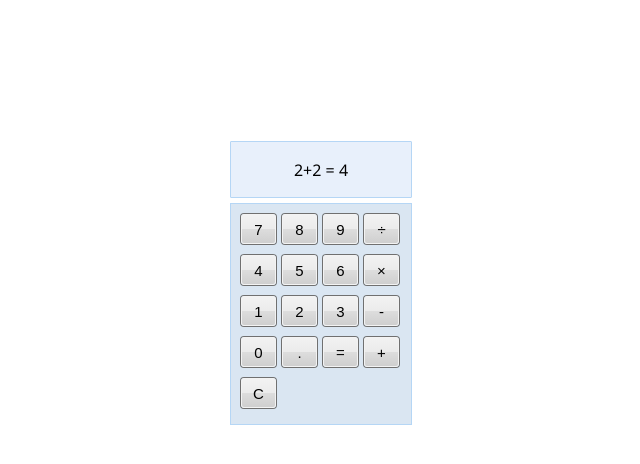
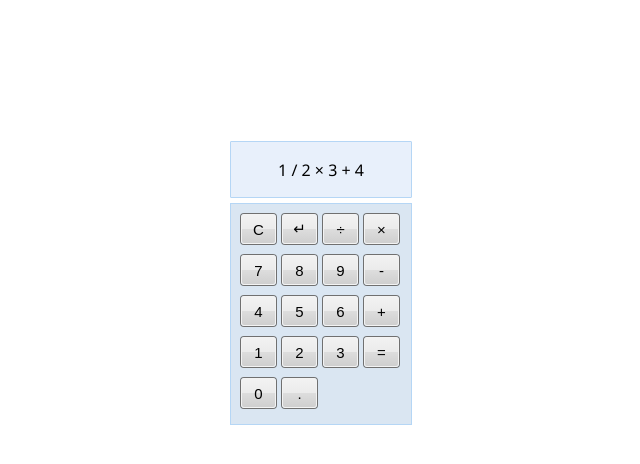
Before and after one commit to DataMoshing/calculator, a plain HTML site: page index.html in a window 1280 px wide. Shown: the whole page, without its empty margins (319-959 px from the left). Drawn offline with Linux system fonts and the light colour scheme.

Commit message:
Added a backspace/ delete button

```diff
--- a/index.html
+++ b/index.html
@@ -11,25 +11,26 @@
     <script src="script.js" defer></script>
 </head>
 <body>
-    <div class="display">2+2 = 4</div>
+    <div class="display">1 / 2 × 3 + 4</div>
     <div class="buttons">
+        <button class="clear" id="clearBtn">C</button>
+        <button class="operator" id="deleteBtn">↵</button>
+        <button class="operator" id="division">÷</button>
+        <button class="operator" id="multiplication">×</button>
         <button class="number" id="7">7</button>
         <button class="number" id="8">8</button>
         <button class="number" id="9">9</button>
-        <button class="operator" id="division">÷</button>
+        <button class="operator" id="subtraction">-</button>
         <button class="number" id="4">4</button>
         <button class="number" id="5">5</button>
         <button class="number" id="6">6</button>
-        <button class="operator" id="multiplication">×</button>
+        <button class="operator" id="addition">+</button>
         <button class="number" id="1">1</button>
         <button class="number" id="2">2</button>
         <button class="number" id="3">3</button>
-        <button class="operator" id="subtraction">-</button>
-        <button class="number" id="0">0</button>
+        <button class="equals" id="equal">=</button>
+        <button class="number" id="zero">0</button>
         <button class="operator" id="decimal">.</button>
-        <button class="equals" id="equal">=</button>
-        <button class="operator" id="addition">+</button>
-        <button class="clear" id="clearBtn">C</button>
     </div>
 </div>
 </body>
```
